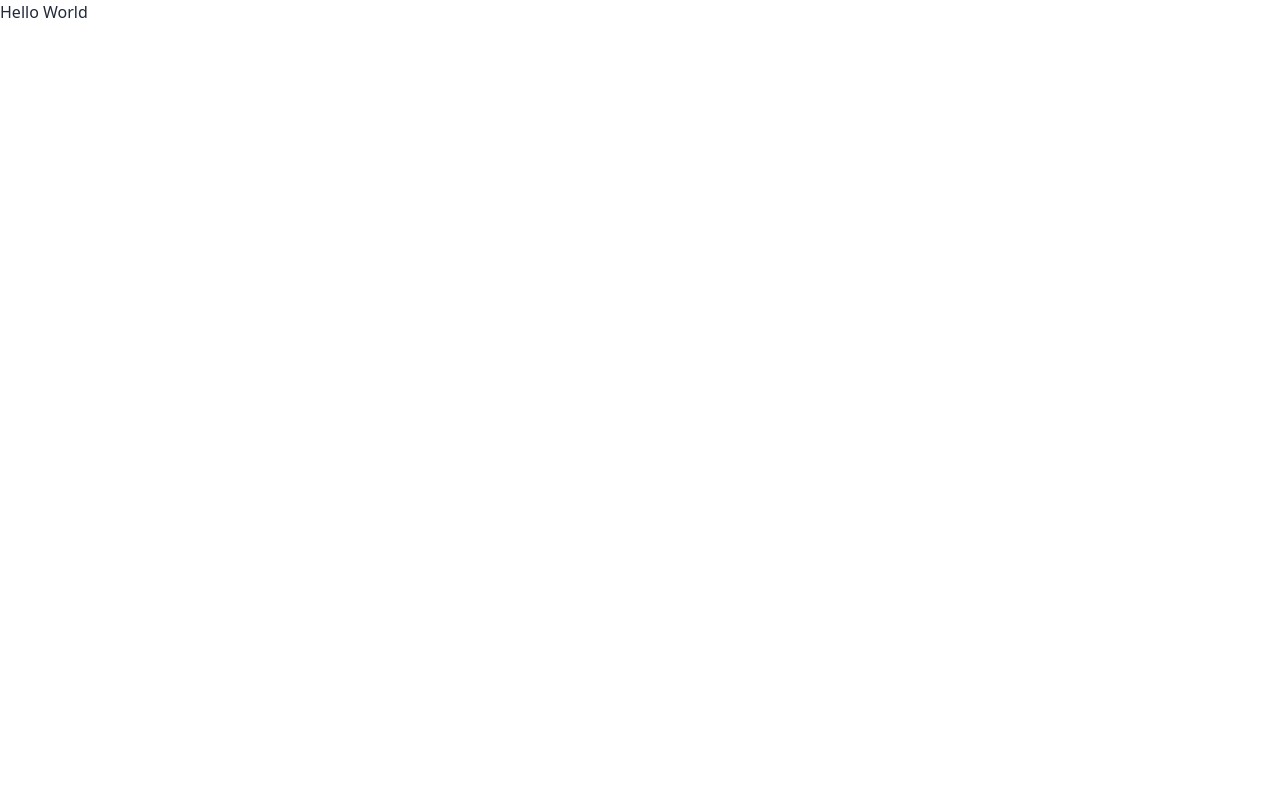
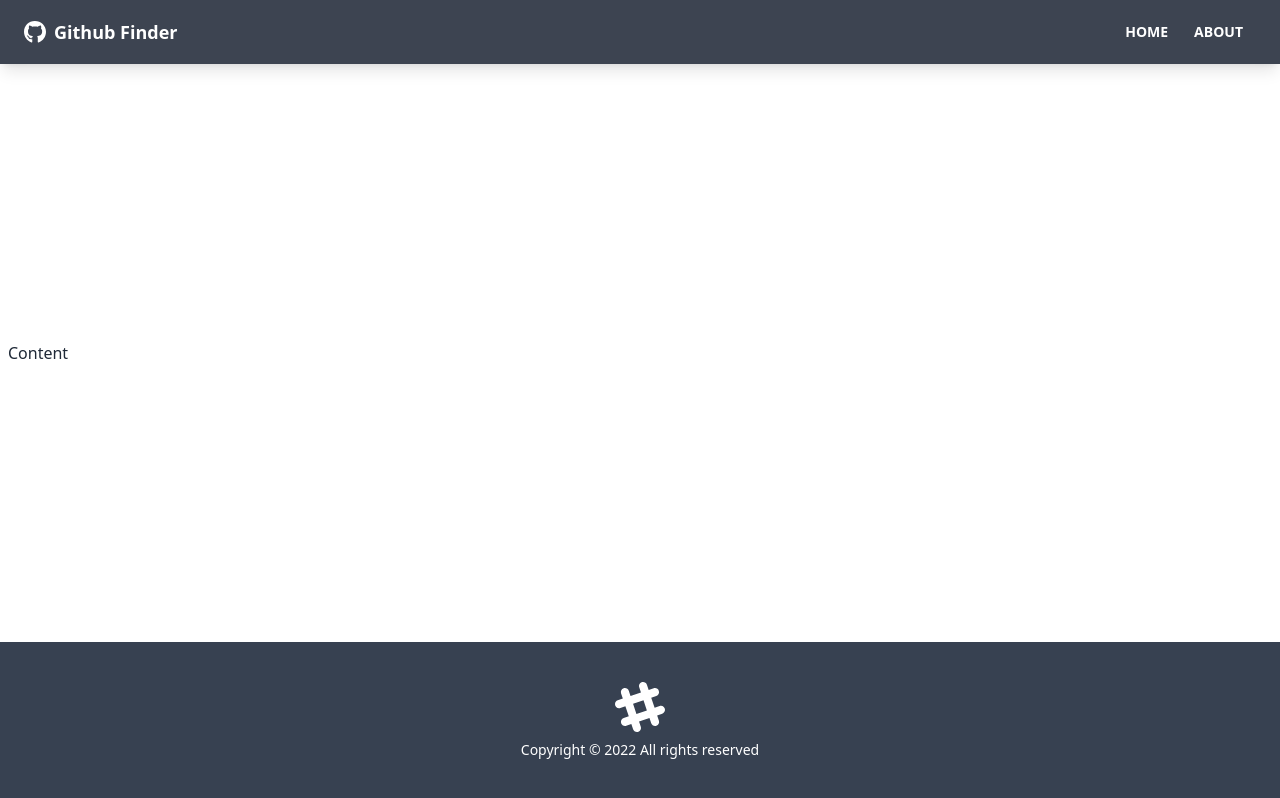
Before and after one commit to demetcaliskan/github-finder-2022, a React (Create React App) app: page / in a window 1280 px wide. Built offline with nearby package versions, Linux system fonts and the light colour scheme.

Commit message:
navbar and footer components are created

```diff
--- a/package.json
+++ b/package.json
@@ -10,6 +10,8 @@
     "daisyui": "^1.24.3",
     "react": "^17.0.2",
     "react-dom": "^17.0.2",
+    "react-icons": "^4.3.1",
+    "react-router-dom": "^6.2.1",
     "react-scripts": "5.0.0",
     "web-vitals": "^2.1.4"
   },
--- a/public/index.html
+++ b/public/index.html
@@ -10,34 +10,11 @@
       content="Web site created using create-react-app"
     />
     <link rel="apple-touch-icon" href="%PUBLIC_URL%/logo192.png" />
-    <!--
-      manifest.json provides metadata used when your web app is installed on a
-      user's mobile device or desktop. See https://developers.google.com/web/fundamentals/web-app-manifest/
-    -->
     <link rel="manifest" href="%PUBLIC_URL%/manifest.json" />
-    <!--
-      Notice the use of %PUBLIC_URL% in the tags above.
-      It will be replaced with the URL of the `public` folder during the build.
-      Only files inside the `public` folder can be referenced from the HTML.
-
-      Unlike "/favicon.ico" or "favicon.ico", "%PUBLIC_URL%/favicon.ico" will
-      work correctly both with client-side routing and a non-root public URL.
-      Learn how to configure a non-root public URL by running `npm run build`.
-    -->
-    <title>React App</title>
+    <title>Github Finder</title>
   </head>
   <body>
     <noscript>You need to enable JavaScript to run this app.</noscript>
     <div id="root"></div>
-    <!--
-      This HTML file is a template.
-      If you open it directly in the browser, you will see an empty page.
-
-      You can add webfonts, meta tags, or analytics to this file.
-      The build step will place the bundled scripts into the <body> tag.
-
-      To begin the development, run `npm start` or `yarn start`.
-      To create a production bundle, use `npm run build` or `yarn build`.
-    -->
   </body>
 </html>
--- a/src/App.js
+++ b/src/App.js
@@ -1,8 +1,18 @@
+import { BrowserRouter as Router, Route } from 'react-router-dom'
+import Navbar from './components/layout/Navbar';
+import Footer from './components/layout/Footer';
+
 function App() {
   return (
-    <div>
-      <h1>Hello World</h1>
-    </div>
+    <Router>
+      <div className="flex flex-col justify-between h-screen">
+        <Navbar />
+        <main className='container mx-auto px-2 pb-12'>
+          Content
+        </main>
+        <Footer />
+      </div>
+    </Router>
   );
 }
 
--- /dev/null
+++ b/src/components/layout/Footer.jsx
@@ -0,0 +1,25 @@
+function Footer() {
+
+    const footerYear = new Date().getFullYear()
+
+    return (
+        <footer className='footer p-10 bg-gray-700 text-primary-content footer-center'>
+            <div>
+                <svg
+                    width='50'
+                    height='50'
+                    viewBox='0 0 24 24'
+                    xmlns='http://www.w3.org/2000/svg'
+                    fillRule='evenodd'
+                    clipRule='evenodd'
+                    className='inline-block fill-current'
+                >
+                    <path d='M22.672 15.226l-2.432.811.841 2.515c.33 1.019-.209 2.127-1.23 2.456-1.15.325-2.148-.321-2.463-1.226l-.84-2.518-5.013 1.677.84 2.517c.391 1.203-.434 2.542-1.831 2.542-.88 0-1.601-.564-1.86-1.314l-.842-2.516-2.431.809c-1.135.328-2.145-.317-2.463-1.229-.329-1.018.211-2.127 1.231-2.456l2.432-.809-1.621-4.823-2.432.808c-1.355.384-2.558-.59-2.558-1.839 0-.817.509-1.582 1.327-1.846l2.433-.809-.842-2.515c-.33-1.02.211-2.129 1.232-2.458 1.02-.329 2.13.209 2.461 1.229l.842 2.515 5.011-1.677-.839-2.517c-.403-1.238.484-2.553 1.843-2.553.819 0 1.585.509 1.85 1.326l.841 2.517 2.431-.81c1.02-.33 2.131.211 2.461 1.229.332 1.018-.21 2.126-1.23 2.456l-2.433.809 1.622 4.823 2.433-.809c1.242-.401 2.557.484 2.557 1.838 0 .819-.51 1.583-1.328 1.847m-8.992-6.428l-5.01 1.675 1.619 4.828 5.011-1.674-1.62-4.829z'></path>
+                </svg>
+                <p>Copyright &copy; {footerYear} All rights reserved</p>
+            </div>
+        </footer>
+    )
+}
+
+export default Footer
--- /dev/null
+++ b/src/components/layout/Navbar.jsx
@@ -0,0 +1,37 @@
+import { FaGithub } from 'react-icons/fa'
+import { Link } from 'react-router-dom'
+import PropTypes from 'prop-types'
+
+function Navbar({ title }) {
+    return (
+        <nav className='navbar mb-12 shadow-lg bg-neutral text-neutral-content'>
+            <div className="container mx-auto">
+                <div className="flex-none px-2 mx-2">
+                    <FaGithub className='inline pr-2 text-3xl' />
+                    <Link to='/' className='text-lg font-bold align-middle' >
+                        {title}
+                    </Link>
+                </div>
+                <div className="flex-1 px-2 mx-2">
+                    <div className="flex justify-end">
+                        <Link to='/' className='btn btn-ghost btn-sm rounded-btn'>
+                            Home
+                        </Link>
+                        <Link to='/about' className='btn btn-ghost btn-sm rounded-btn'>
+                            About
+                        </Link>
+                    </div>
+                </div>
+            </div>
+        </nav >)
+}
+
+Navbar.defaultProps = {
+    title: 'Github Finder'
+}
+
+Navbar.propTypes = {
+    title: PropTypes.string
+}
+
+export default Navbar
```
Also changed, not shown: 1 other file (tests, documents, lock files or other folders).
